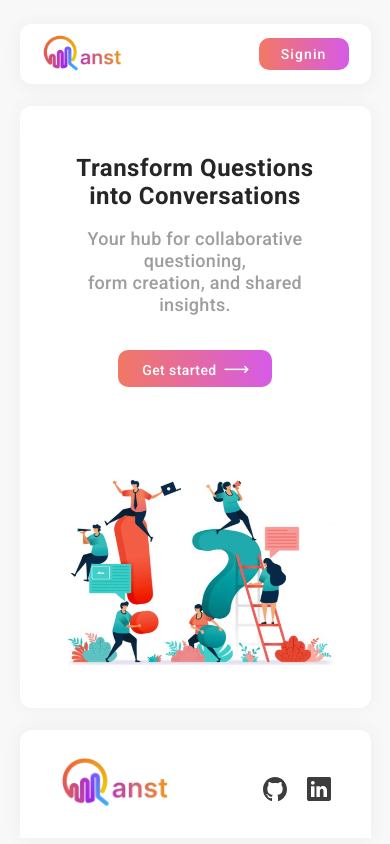
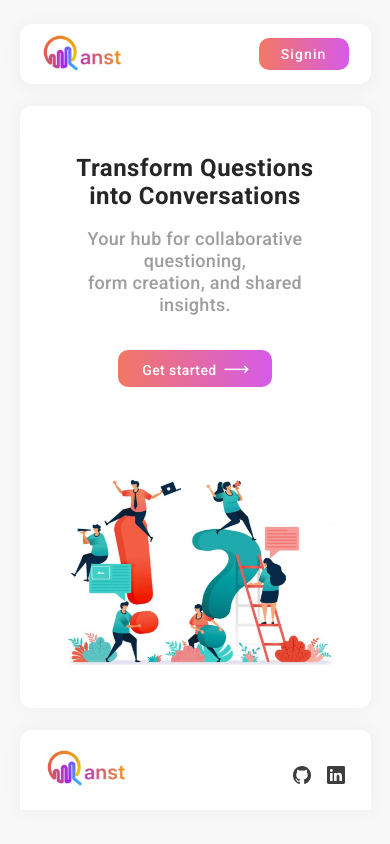
Before and after one commit to akash-singh8/qanst, a Next.js app: page / in a window 390 px wide. Built offline with nearby package versions, Linux system fonts and the light colour scheme; no server answers.

Commit message:
footer: improved responsiveness

```diff
--- a/src/styles/Footer.module.css
+++ b/src/styles/Footer.module.css
@@ -30,3 +30,49 @@
 .social:hover {
   transform: translateY(-2px);
 }
+
+@media only screen and (max-width: 780px) {
+  .footer {
+    padding: 0 32px;
+    height: 94px;
+  }
+
+  .image {
+    height: 46px;
+  }
+
+  .social {
+    width: 22px;
+  }
+}
+
+@media only screen and (max-width: 480px) {
+  .footer {
+    padding: 0 28px;
+    height: 84px;
+  }
+
+  .image {
+    height: 44px;
+  }
+
+  .social {
+    width: 20px;
+  }
+}
+
+@media only screen and (max-width: 400px) {
+  .footer {
+    padding: 0 26px;
+    height: 80px;
+  }
+
+  .image {
+    height: 38px;
+  }
+
+  .social {
+    margin-left: 16px;
+    width: 18px;
+  }
+}
```
